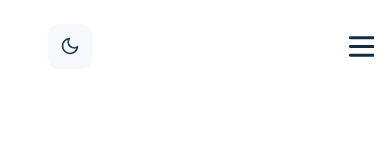
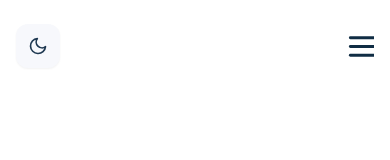
Before and after one commit to JPhlpL/nextjs-portfolio, a Next.js app: page / in a window 390 px wide. Shown: the top 160 px of the page. Built offline with nearby package versions, Linux system fonts and the light colour scheme.

Commit message:
Theme switcher mobile fix placement

```diff
--- a/components/shared/AppHeader.jsx
+++ b/components/shared/AppHeader.jsx
@@ -44,13 +44,14 @@ function AppHeader() {
       <div className="z-10 max-w-screen-lg xl:max-w-screen-xl block sm:flex sm:justify-between sm:items-center py-6">
         {/* Header menu links and small screen hamburger menu */}
         <div className="flex justify-between items-center px-4 sm:px-0">
+
           {/* New Theme Switcher */}
           <div>
             {isClient && (
               <div
                 onClick={() => setTheme(activeTheme)}
                 aria-label="Theme Switcher"
-                className="ml-8 bg-primary-light dark:bg-ternary-dark p-3 shadow-sm rounded-xl cursor-pointer"
+                className="bg-primary-light dark:bg-ternary-dark p-3 shadow-sm rounded-xl cursor-pointer"
               >
                 {activeTheme === "dark" ? (
                   <FiMoon className="text-ternary-dark hover:text-gray-400 dark:text-ternary-light dark:hover:text-primary-light text-xl" />
```
